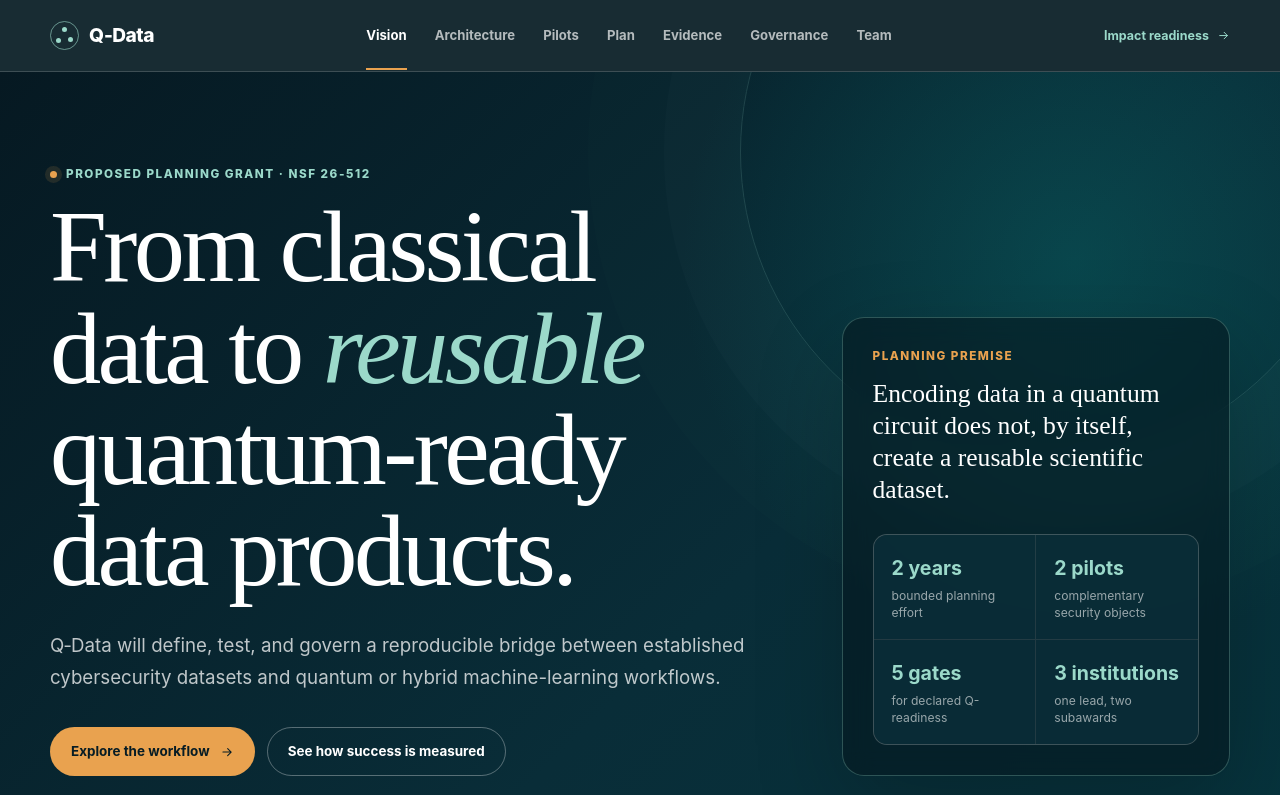
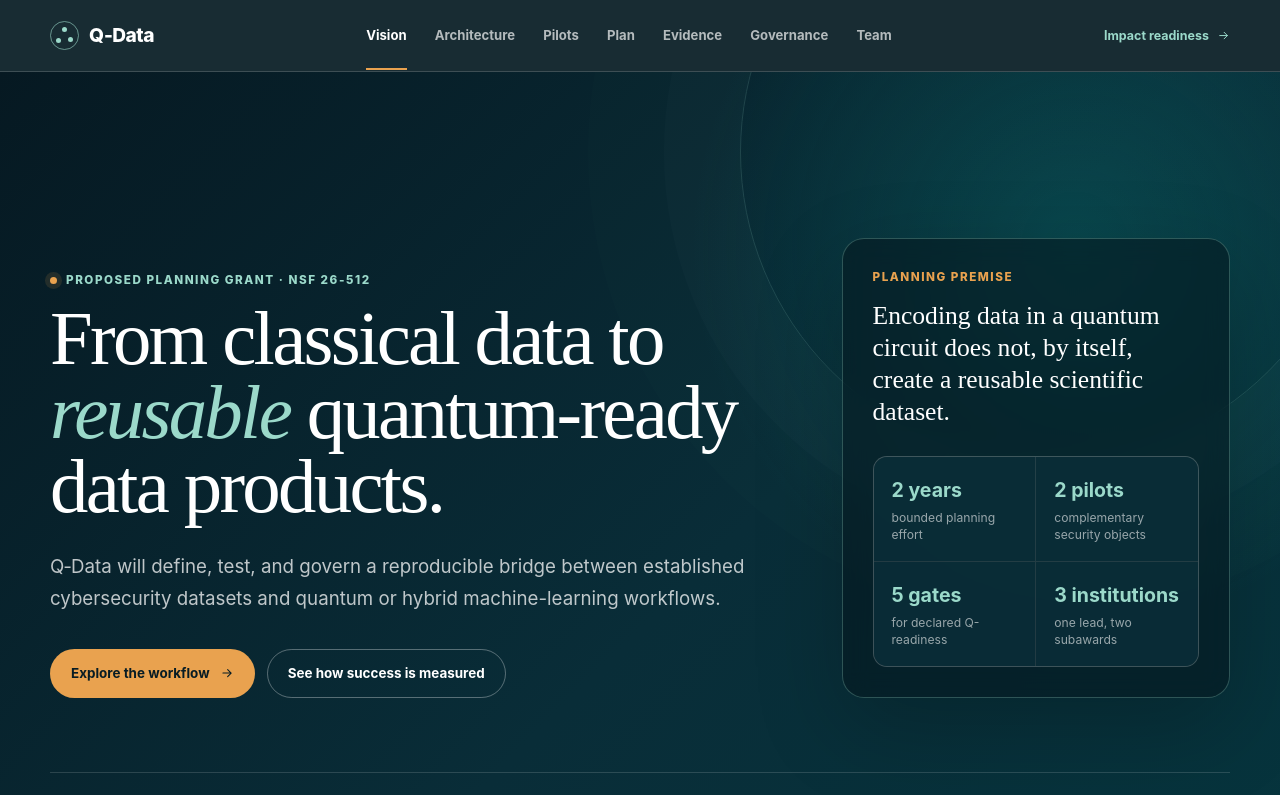
Before and after one commit to jobair-hossain/Q-Data, a Next.js app: page / in a window 1280 px wide. Shown: the top 795 px of the page. Built offline with nearby package versions, Linux system fonts and the light colour scheme.

Commit message:
Update globals.css

```diff
--- a/app/globals.css
+++ b/app/globals.css
@@ -21,7 +21,21 @@
   --sans: Inter, ui-sans-serif, system-ui, -apple-system, BlinkMacSystemFont, "Segoe UI", sans-serif;
   --serif: Iowan Old Style, Baskerville, "Times New Roman", serif;
 }
+.hero-grid {
+  position: relative;
+  display: grid;
+  grid-template-columns: minmax(0, 1.2fr) minmax(340px, .8fr);
+  gap: 48px;
+  align-items: center;
+  min-height: 650px;
+  padding-block: 72px 64px;
+}
 
+.hero h1 {
+  max-width: 760px;
+  font-size: clamp(3.8rem, 6vw, 6.6rem);
+  line-height: .96;
+}
 * { box-sizing: border-box; }
 html { scroll-behavior: smooth; }
 body {
```
